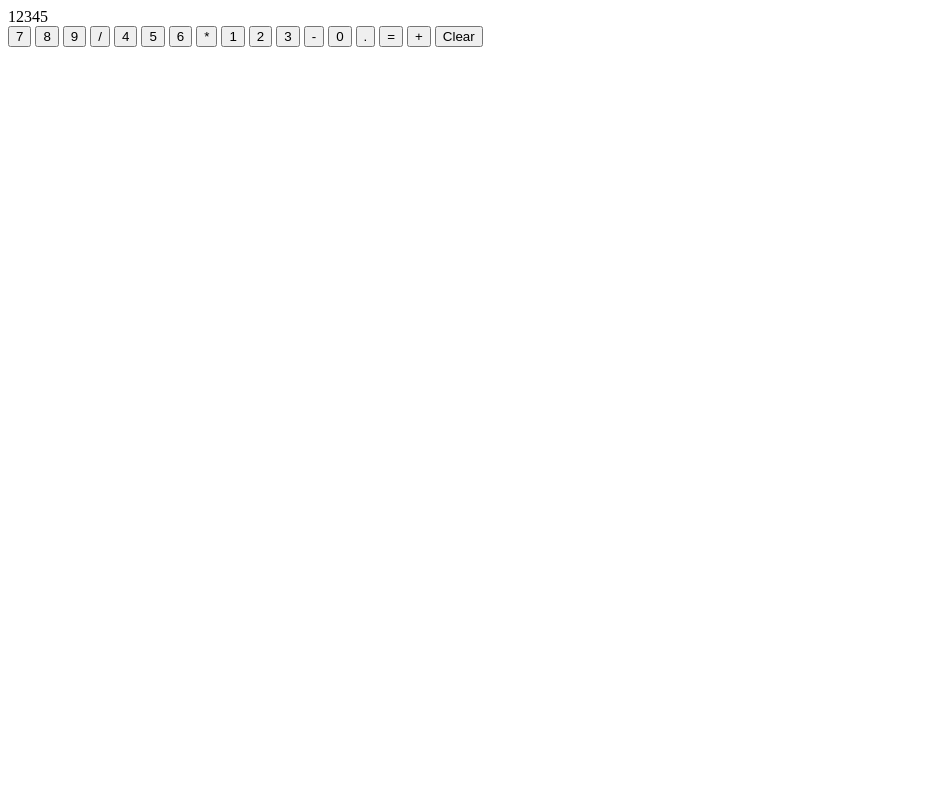
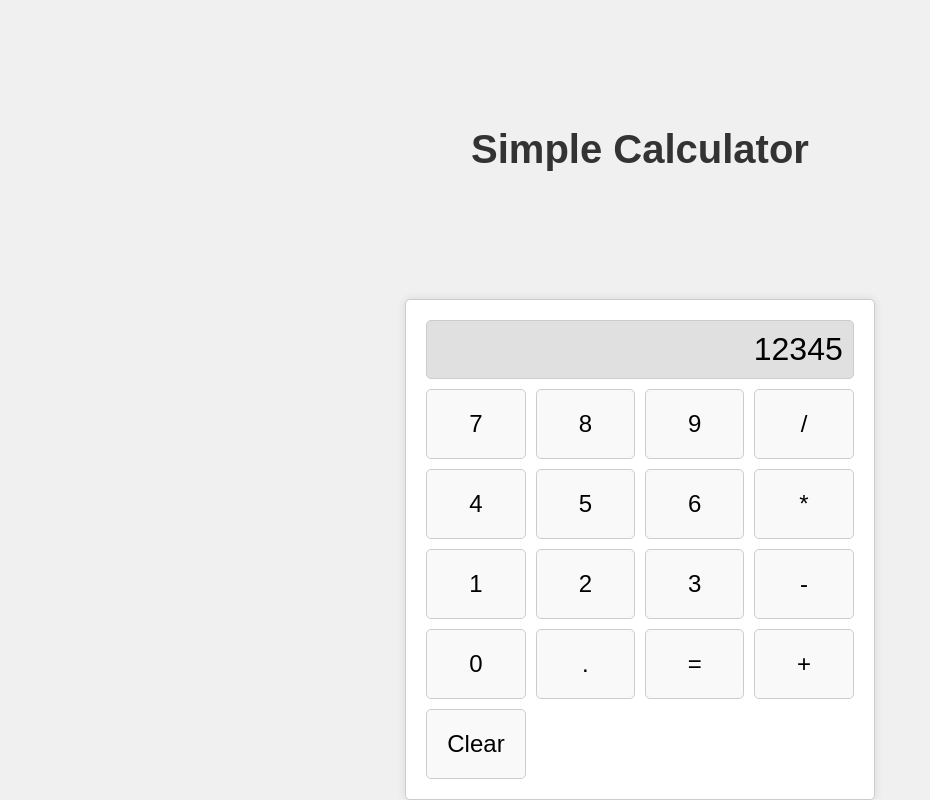
Before and after one commit to Summrrino/Calculator, a plain HTML site: page index.html in a window 1280 px wide. Shown: the whole page, without its empty margins (0-930 px from the left). Drawn offline with Linux system fonts and the light colour scheme.

Commit message:
styled the page for calculator

```diff
--- a/index.html
+++ b/index.html
@@ -4,9 +4,14 @@
     <meta charset="UTF-8">
     <meta name="viewport" content="width=device-width, initial-scale=1.0">
     <title>Calculator</title>
-    <link rel="stylesheet" href="style.css">
+    <link rel="stylesheet" href="styles.css">
 </head>
 <body>
+
+    <!--Header-->
+    <header>
+        <h1>Simple Calculator</h1>
+    </header>
 
     <!-- Make basic HTML calculator with buttons -->
     <div class="calculator">
--- a/styles.css
+++ b/styles.css
@@ -0,0 +1,65 @@
+*{
+    margin: 0;
+    padding: 0;
+    box-sizing: border-box;
+}
+
+body {
+    display: flex;
+    flex-direction: column;
+    align-items: center;
+    justify-content: center;
+    height: 100vh;
+    background-color: #f0f0f0;
+    margin: 0;
+    font-family: Arial, sans-serif;
+}
+
+header {
+    display: flex;
+    justify-content: center;
+    align-items: center;
+    height: 50vh; /* Adjust the height as needed */
+}
+
+header h1 {
+    font-size: 2.5em;
+    color: #333;
+}
+
+.calculator {
+    border: 1px solid #ccc;
+    border-radius: 5px;
+    padding: 20px;
+    background-color: #fff;
+    box-shadow: 0 0 10px rgba(0, 0, 0, 0.1);
+}
+
+.display {
+    font-size: 2em;
+    margin-bottom: 10px;
+    padding: 10px;
+    border: 1px solid #ccc;
+    border-radius: 5px;
+    background-color: #e0e0e0;
+    text-align: right;
+}
+
+.buttons {
+    display: grid;
+    grid-template-columns: repeat(4, 1fr);
+    gap: 10px;
+}
+
+button {
+    padding: 20px;
+    font-size: 1.5em;
+    border: 1px solid #ccc;
+    border-radius: 5px;
+    background-color: #f9f9f9;
+    cursor: pointer;
+}
+
+button:hover {
+    background-color: #e0e0e0;
+}
```
